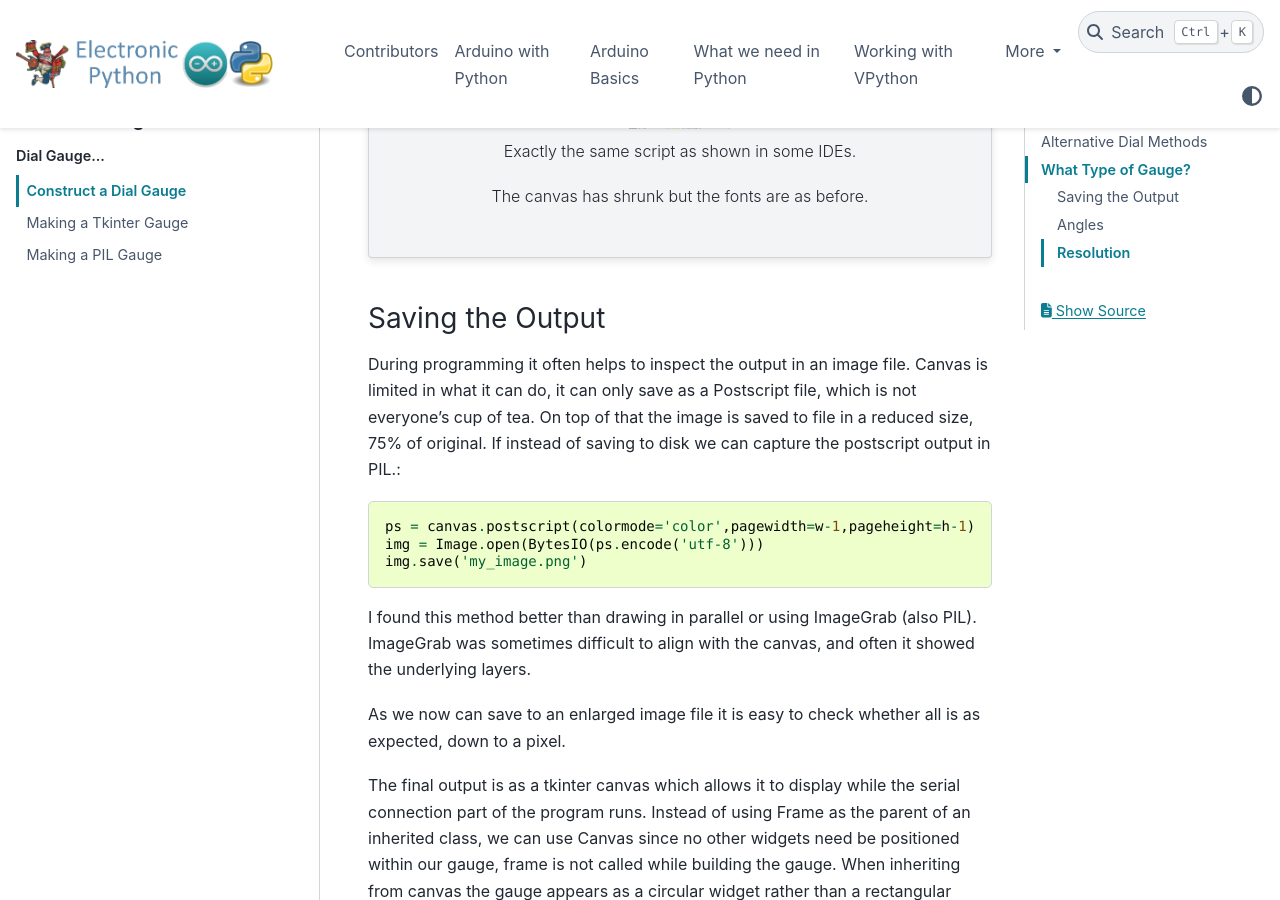
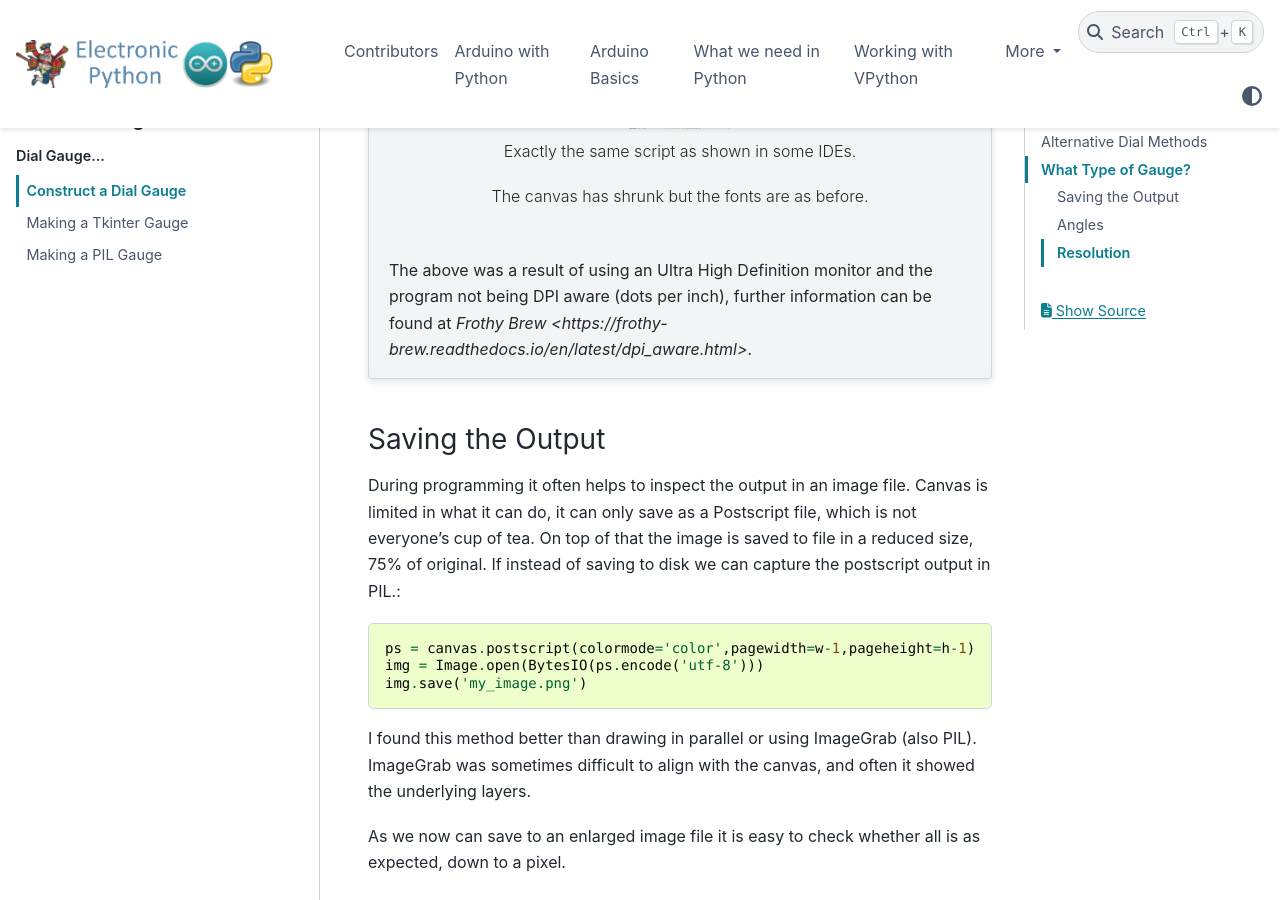
Before and after one commit to Edgar-Donk/Electronic-Python, a Sphinx documentation site: the page built from docs/gauge/what_type.rst, in a window 1280 px wide and 900 px high, scrolled down 3778 px. Built offline with Sphinx 7.4.7 and the PyData theme 0.15.4, drawn with Linux system fonts in a browser that asks for light colours.

Commit message:
Add files via upload

```diff
--- a/docs/gauge/what_type.rst
+++ b/docs/gauge/what_type.rst
@@ -151,6 +151,10 @@ In both cases the value and large ticks are changed using canvas.
 
         The canvas has shrunk but the fonts are as before.
 
+    The above was a result of using an Ultra High Definition monitor and
+    the program not being DPI aware (dots per inch), further information can
+    be found at `Frothy Brew <https://frothy-brew.readthedocs.io/en/latest/dpi_aware.html>`.
+
 Saving the Output
 -----------------
 
```
